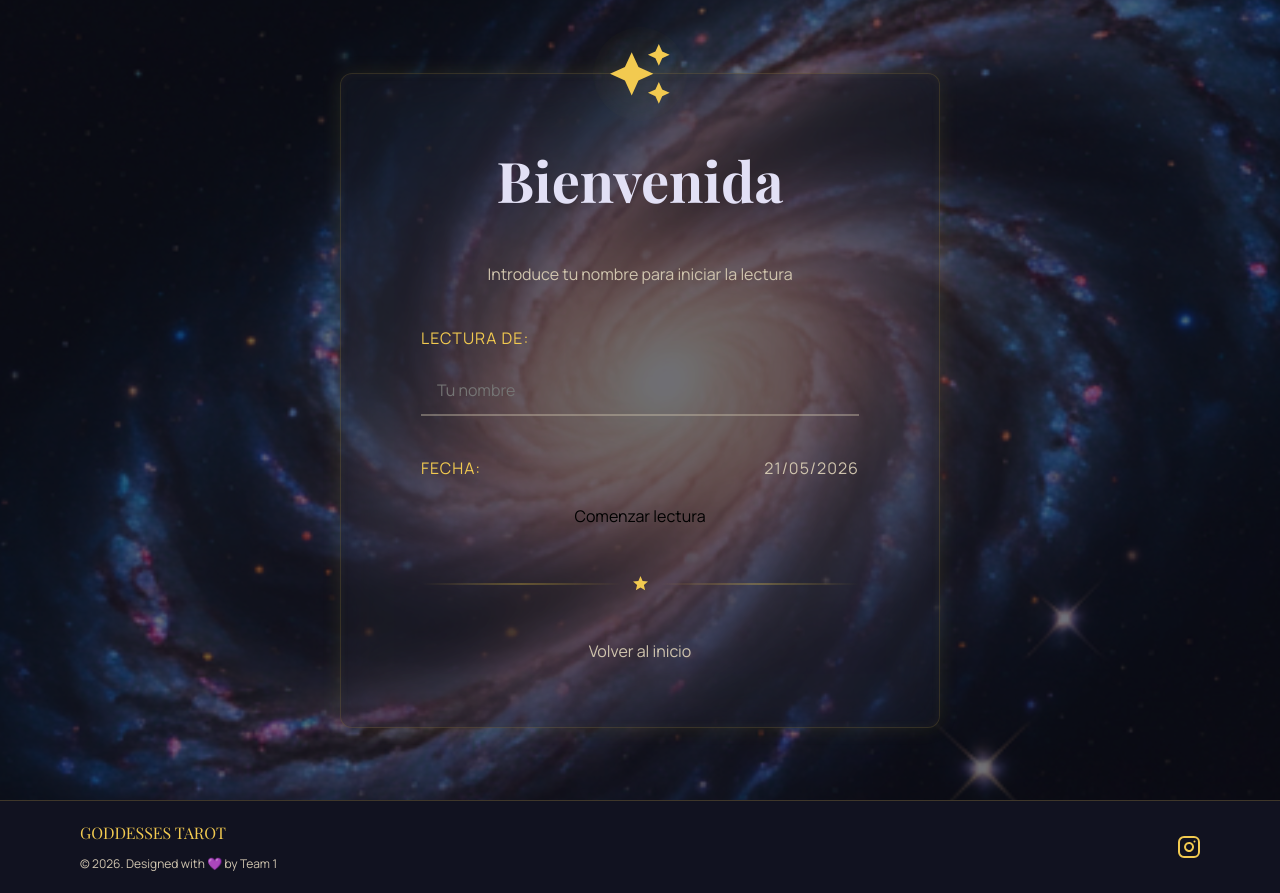
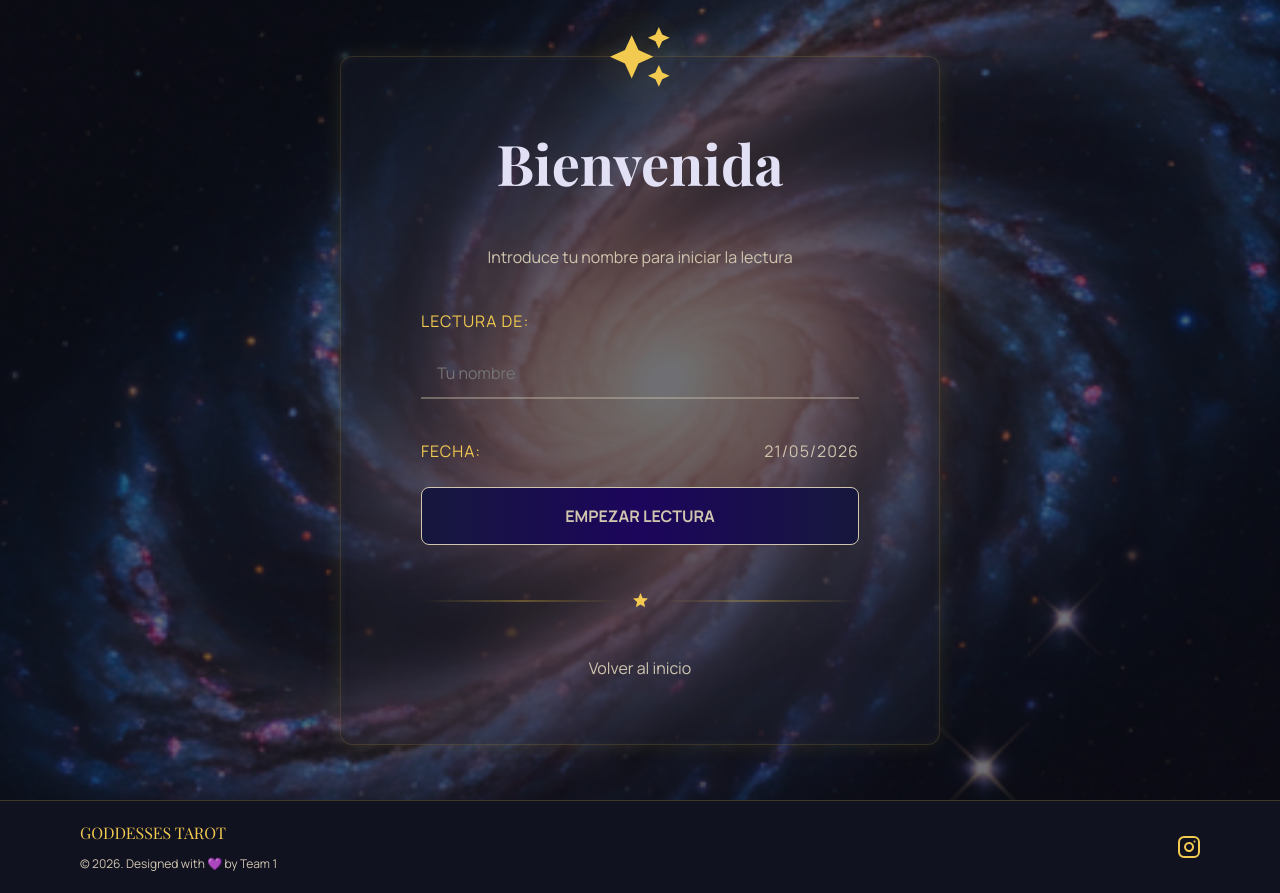
Before and after one commit to FactoriaF5-Tarot-Team1/GoddessesTarot, a React (Vite) app: page /reading-name in a window 1280 px wide. Built offline with nearby package versions, Linux system fonts and the light colour scheme; a web font is replaced by a local one.

Commit message:
feat: create ReadingContext, ReadingProvide and useReading

```diff
--- a/src/components/hero/Hero.jsx
+++ b/src/components/hero/Hero.jsx
@@ -1,4 +1,3 @@
-import React from "react";
 import styles from "./Hero.module.scss";
 import heroBg from "../../assets/images/hero-bg.png";
 import line from "../../assets/icons/line.svg";
--- a/src/components/readingForm/ReadingForm.jsx
+++ b/src/components/reading-form/ReadingForm.jsx
@@ -1,8 +1,8 @@
-import React from "react";
 import starIcon from "../../assets/icons/stars.svg";
 import tinyStar from "../../assets/icons/tiny-star.svg";
 import styles from "./ReadingForm.module.scss";
-import { Link } from "react-router-dom";
+import Button from "../button/Button";
+import { Link, useNavigate } from "react-router-dom";
 import { useForm } from "react-hook-form";
 
 function ReadingForm() {
@@ -22,6 +22,12 @@ function ReadingForm() {
     month: "2-digit",
     year: "numeric",
   });
+
+  const navigate = useNavigate();
+
+  function handleClick() {
+    navigate("/reading-name");
+  }
 
   return (
     <section aria-labelledby="reading-title" className={styles.formSection}>
@@ -65,7 +71,7 @@ function ReadingForm() {
           Fecha: <span className={styles.dateValue}>{formattedDay}</span>
         </p>
 
-        <button type="submit">Comenzar lectura</button>
+        <Button variant={"primary"} handleClick={handleClick}>EMPEZAR LECTURA</Button>
 
         <div className={styles.divider}>
           <img
--- a/src/config/router.jsx
+++ b/src/config/router.jsx
@@ -1,7 +1,7 @@
 import { createBrowserRouter } from "react-router-dom";
 import App from "../App";
 import Home from "../pages/home/Home";
-import ReadingName from "../pages/readingName/ReadingName";
+import ReadingName from "../pages/reading-name/ReadingName";
 
 export const router = createBrowserRouter([
   {
--- a/src/pages/readingName/ReadingName.jsx
+++ b/src/pages/reading-name/ReadingName.jsx
@@ -1,5 +1,5 @@
 import React from "react";
-import ReadingForm from "../../components/readingForm/ReadingForm";
+import ReadingForm from "../../components/reading-form/ReadingForm";
 
 function ReadingName() {
   return (
```
Also changed, not shown: src/context/ReadingContext.jsx (added, +22 -0 lines), src/components/reading-form/ReadingForm.module.scss (renamed from src/components/readingForm/ReadingForm.module.scss), src/pages/reading-name/ReadingName.module.scss (added).
